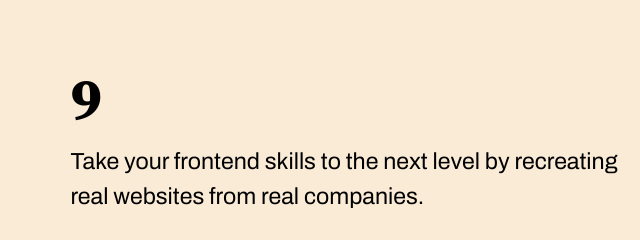
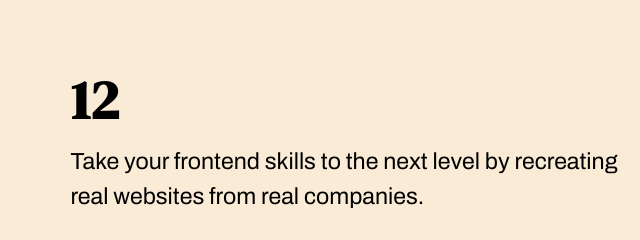
Before and after one commit to gouderhicham/frontend-practice-clone, a plain HTML site: page index.html in a window 1280 px wide. Shown: the part 154-394 px from the top of the page, 0-640 px from the left. Drawn offline with Linux system fonts and the light colour scheme.

Commit message:
Update index.html

```diff
--- a/index.html
+++ b/index.html
@@ -40,7 +40,7 @@
     </nav>
     <section class="Home_hero">
       <div class="left">
-        <h1 class="title">9</h1>
+        <h1 class="title">12</h1>
         <p class="p1">
           Take your frontend skills to the next level by recreating
           <strong>real websites</strong> from <strong> real companies</strong>.
```
